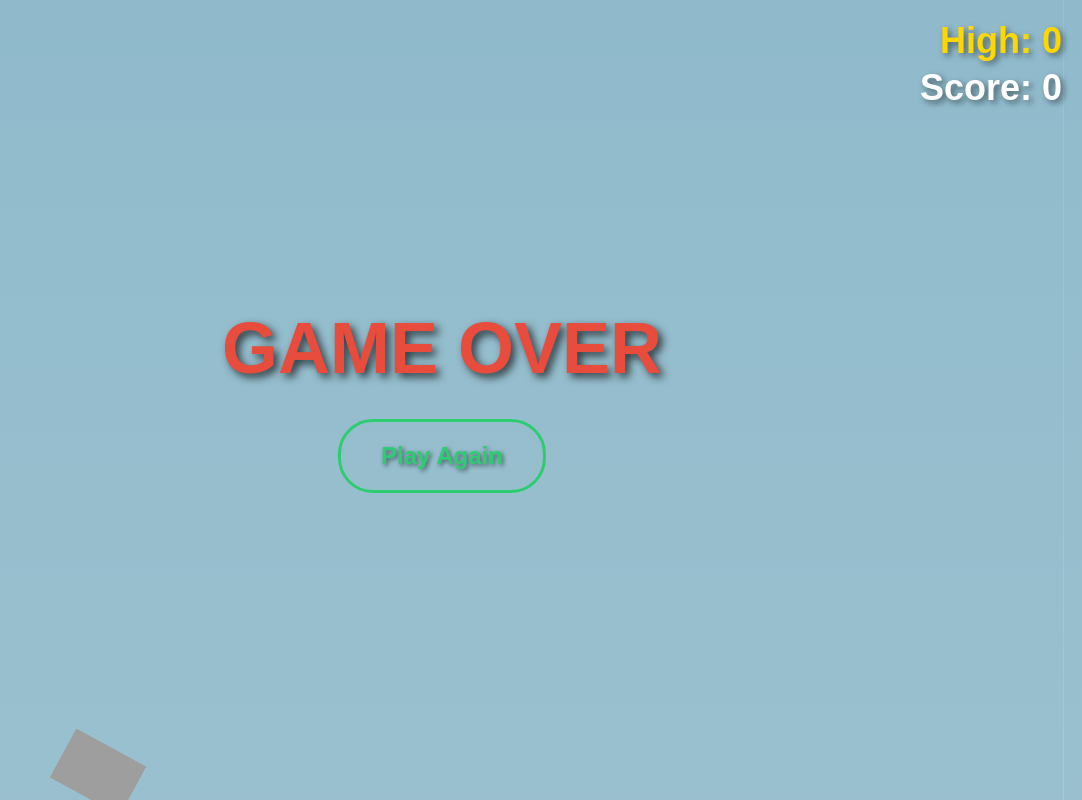
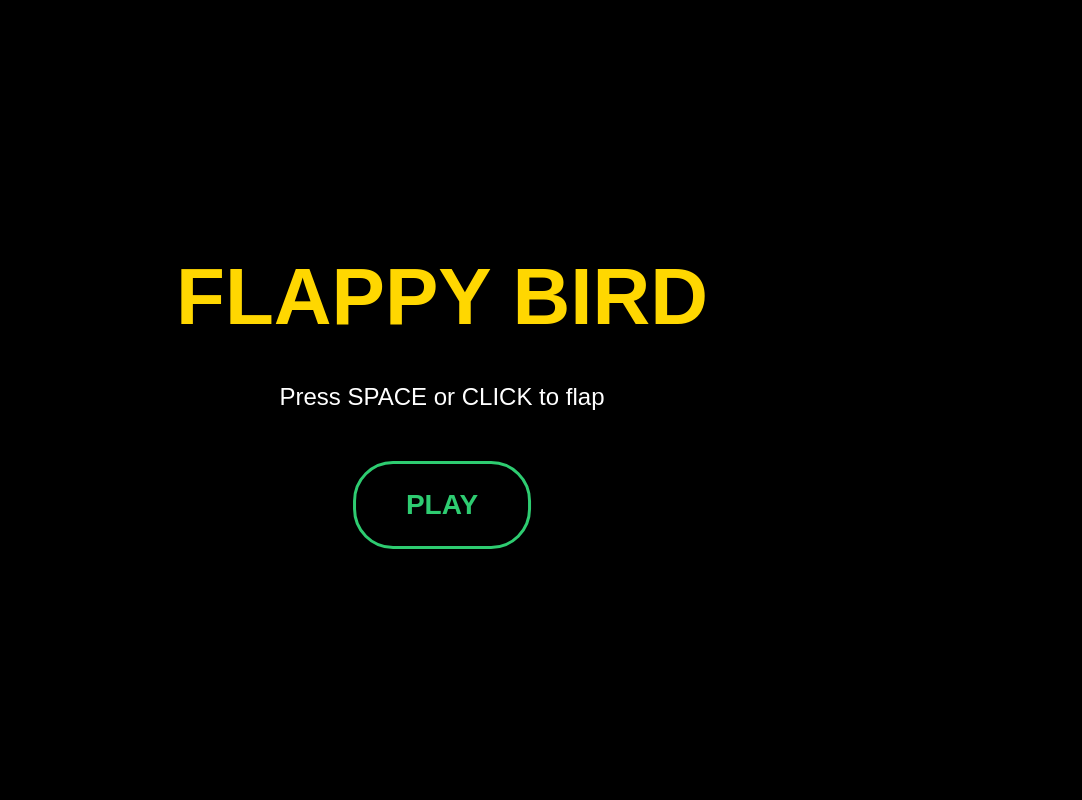
Before and after one commit to shanmukhathebest/Flappy-Bird, a plain HTML site: page index.html in a window 1280 px wide. Shown: the whole page, without its empty margins (198-1280 px from the left). Drawn offline with Linux system fonts and the light colour scheme.

Commit message:
Update index.html

```diff
--- a/index.html
+++ b/index.html
@@ -23,7 +23,7 @@
         }
 
         #gameCanvas {
-            display: block;
+            display: none;
             width: 100vw;
             height: 100vh;
         }
@@ -34,6 +34,7 @@
             right: 20px;
             text-align: right;
             z-index: 10;
+            display: none;
         }
 
         .high-score {
@@ -49,6 +50,51 @@
             font-weight: bold;
             color: white;
             text-shadow: 3px 3px 6px rgba(0,0,0,0.5);
+        }
+
+        .start-menu {
+            position: absolute;
+            top: 50%;
+            left: 50%;
+            transform: translate(-50%, -50%);
+            color: white;
+            text-align: center;
+            z-index: 100;
+        }
+
+        .start-menu h1 {
+            font-size: 80px;
+            margin-bottom: 40px;
+            color: #FFD700;
+            text-shadow: 4px 4px 8px rgba(0,0,0,0.7);
+            font-weight: bold;
+        }
+
+        .start-menu p {
+            font-size: 24px;
+            margin-bottom: 50px;
+            color: white;
+            text-shadow: 2px 2px 4px rgba(0,0,0,0.5);
+        }
+
+        .start-btn {
+            background: transparent;
+            color: #2ecc71;
+            border: 3px solid #2ecc71;
+            padding: 25px 50px;
+            font-size: 28px;
+            border-radius: 40px;
+            cursor: pointer;
+            transition: all 0.3s ease;
+            text-shadow: 2px 2px 4px rgba(0,0,0,0.5);
+            font-weight: bold;
+        }
+
+        .start-btn:hover {
+            background: #2ecc71;
+            color: white;
+            transform: translateY(-3px);
+            box-shadow: 0 8px 25px rgba(46, 204, 113, 0.4);
         }
 
         .game-over {
@@ -116,6 +162,12 @@
     </div>
     <canvas id="gameCanvas"></canvas>
 
+    <div class="start-menu" id="startMenu">
+        <h1>FLAPPY BIRD</h1>
+        <p>Press SPACE or CLICK to flap</p>
+        <button class="start-btn" onclick="startGame()">PLAY</button>
+    </div>
+
     <div class="game-over" id="gameOver">
         <h2>GAME OVER</h2>
         <div class="new-high-score" id="newHighScore" style="display: none;">New High Score!</div>
@@ -131,6 +183,8 @@
                 this.highScoreElement = document.getElementById('highScore');
                 this.gameOverElement = document.getElementById('gameOver');
                 this.newHighScoreElement = document.getElementById('newHighScore');
+                this.startMenuElement = document.getElementById('startMenu');
+                this.scoreContainerElement = document.querySelector('.score-container');
 
                 // Load high score from localStorage
                 this.highScore = localStorage.getItem('flappyBirdHighScore') || 0;
@@ -142,7 +196,6 @@
 
                 this.init();
                 this.setupEventListeners();
-                this.gameLoop();
             }
 
             resizeCanvas() {
@@ -152,7 +205,7 @@
 
             init() {
                 // Game state
-                this.gameRunning = true;
+                this.gameRunning = false;
                 this.score = 0;
                 this.gravity = 0.5;
                 this.gameSpeed = 5;
@@ -193,7 +246,7 @@
             setupEventListeners() {
                 // Keyboard controls
                 document.addEventListener('keydown', (e) => {
-                    if (e.code === 'Space') {
+                    if (e.code === 'Space' && this.gameRunning) {
                         e.preventDefault();
                         this.flap();
                     }
@@ -201,13 +254,22 @@
 
                 // Mouse/touch controls
                 this.canvas.addEventListener('click', () => {
-                    this.flap();
+                    if (this.gameRunning) {
+                        this.flap();
+                    }
                 });
 
                 this.canvas.addEventListener('touchstart', (e) => {
                     e.preventDefault();
-                    this.flap();
+                    if (this.gameRunning) {
+                        this.flap();
+                    }
                 });
+            }
+
+            start() {
+                this.gameRunning = true;
+                this.gameLoop();
             }
 
             flap() {
@@ -351,6 +413,7 @@
                 this.gameOverElement.style.display = 'none';
                 this.newHighScoreElement.style.display = 'none';
                 this.scoreElement.textContent = '0';
+                this.start();
             }
 
             drawBackground() {
@@ -470,19 +533,31 @@
             gameLoop() {
                 this.update();
                 this.draw();
-                requestAnimationFrame(() => this.gameLoop());
+                if (this.gameRunning) {
+                    requestAnimationFrame(() => this.gameLoop());
+                }
             }
         }
 
-        // Global function for restart button
+        // Global functions
+        let game;
+
+        function startGame() {
+            game = new FlappyBird();
+            document.getElementById('startMenu').style.display = 'none';
+            document.getElementById('gameCanvas').style.display = 'block';
+            document.querySelector('.score-container').style.display = 'block';
+            game.start();
+        }
+
         function restartGame() {
+            document.getElementById('gameOver').style.display = 'none';
             game.restartGame();
         }
 
-        // Start the game when page loads
-        let game;
+        // Start when page loads
         window.addEventListener('load', () => {
-            game = new FlappyBird();
+            // Game instance is created when PLAY button is clicked
         });
     </script>
 </body>
```
